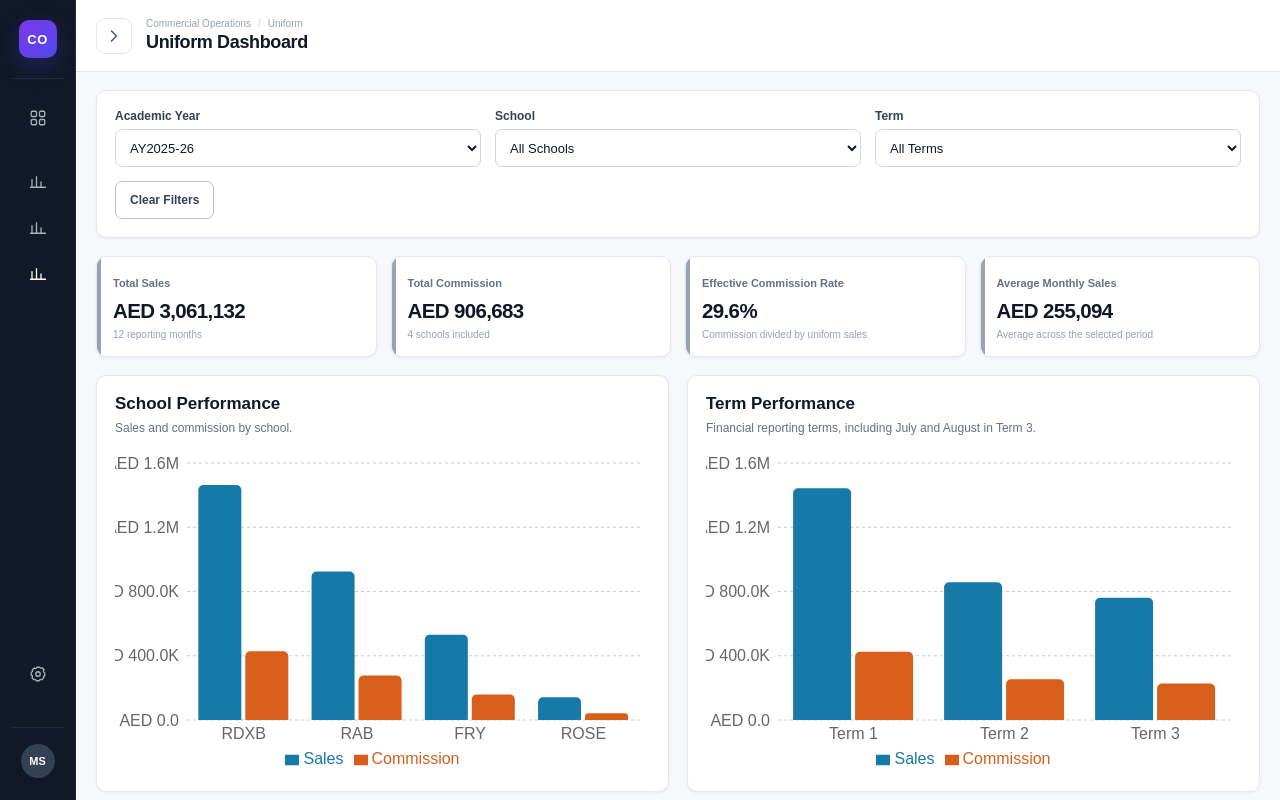
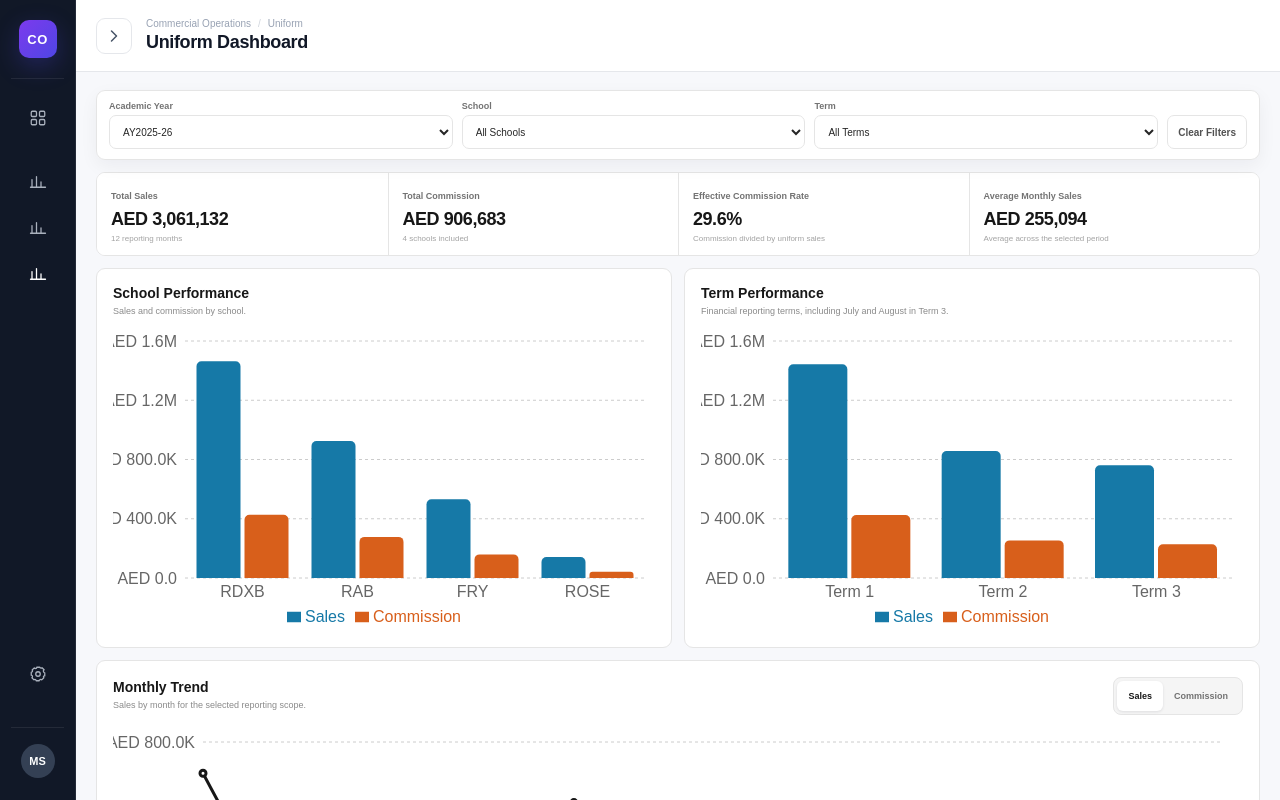
Before and after one commit to mo-seoudi/leasing, a React (Vite) app: page /uniform in a window 1280 px wide. Shown: the top 800 px of the page. Built offline with nearby package versions, Linux system fonts and the light colour scheme.

Commit message:
Update UniformDashboardPage.css

```diff
--- a/src/pages/uniform/UniformDashboardPage.css
+++ b/src/pages/uniform/UniformDashboardPage.css
@@ -309,3 +309,217 @@
   .uniform-line-chart { height: 300px; }
   .uniform-bar-chart { height: 285px; }
 }
+
+
+/* Modern SaaS alignment with Dashboard and Leasing */
+.uniform-dashboard-page {
+  max-width: 1500px;
+}
+
+.uniform-filter-card.uniform-sticky-filters {
+  position: sticky;
+  top: 64px;
+  z-index: 16;
+  margin-bottom: 12px;
+  padding: 10px 12px;
+  background: rgba(255, 255, 255, 0.96);
+  border-color: #e5e5e5;
+  border-radius: 9px;
+  box-shadow: 0 6px 18px rgba(17, 24, 39, 0.05);
+  backdrop-filter: blur(12px);
+}
+
+.uniform-filter-grid {
+  grid-template-columns:
+    repeat(3, minmax(150px, 1fr))
+    auto;
+  gap: 9px;
+  align-items: end;
+}
+
+.uniform-filter-grid label {
+  gap: 4px;
+}
+
+.uniform-filter-grid label > span {
+  color: #737373;
+  font-size: 9px;
+  font-weight: 650;
+}
+
+.uniform-filter-grid select {
+  min-height: 34px;
+  padding: 6px 9px;
+  border-color: #e5e5e5;
+  border-radius: 7px;
+  color: #262626;
+  font-size: 10px;
+}
+
+.uniform-filter-action {
+  display: flex;
+  align-items: flex-end;
+}
+
+.uniform-filter-action .uniform-secondary-button {
+  min-height: 34px;
+  padding: 6px 10px;
+  border-color: #e5e5e5;
+  border-radius: 7px;
+  color: #525252;
+  font-size: 10px;
+  white-space: nowrap;
+}
+
+.uniform-kpi-grid {
+  gap: 0;
+  margin-bottom: 12px;
+  overflow: hidden;
+  background: #ffffff;
+  border: 1px solid #e5e5e5;
+  border-radius: 9px;
+}
+
+.uniform-kpi-card {
+  min-height: 78px;
+  padding: 12px 14px;
+  border: 0;
+  border-left: 1px solid #e5e5e5;
+  border-radius: 0;
+  box-shadow: none;
+}
+
+.uniform-kpi-card:first-child {
+  border-left: 0;
+}
+
+.uniform-kpi-card::before {
+  display: none;
+}
+
+.uniform-kpi-card > span {
+  color: #737373;
+  font-size: 9px;
+  font-weight: 650;
+}
+
+.uniform-kpi-card strong {
+  margin-top: 6px;
+  color: #171717;
+  font-size: 18px;
+  font-weight: 700;
+  letter-spacing: -0.025em;
+}
+
+.uniform-kpi-card p {
+  margin-top: 4px;
+  color: #a3a3a3;
+  font-size: 8px;
+}
+
+.uniform-chart-card,
+.uniform-table-card {
+  margin-bottom: 12px;
+  padding: 16px;
+  border-color: #e5e5e5;
+  border-radius: 9px;
+  box-shadow: none;
+}
+
+.uniform-card-heading {
+  margin-bottom: 12px;
+}
+
+.uniform-card-heading h2 {
+  color: #171717;
+  font-size: 14px;
+  font-weight: 650;
+}
+
+.uniform-card-heading p {
+  margin-top: 4px;
+  color: #8a8a8a;
+  font-size: 9px;
+}
+
+.uniform-two-column-grid {
+  gap: 12px;
+}
+
+.uniform-bar-chart {
+  height: 300px;
+}
+
+.uniform-line-chart {
+  height: 320px;
+}
+
+.uniform-sales-line {
+  color: #171717;
+}
+
+.uniform-commission-line {
+  color: #7c3aed;
+}
+
+.uniform-metric-toggle {
+  border-color: #e5e5e5;
+  background: #f5f5f5;
+}
+
+.uniform-metric-toggle button {
+  color: #737373;
+  font-size: 9px;
+}
+
+.uniform-metric-toggle button.active {
+  color: #171717;
+}
+
+@media (max-width: 1100px) {
+  .uniform-kpi-grid {
+    grid-template-columns: repeat(2, minmax(0, 1fr));
+  }
+
+  .uniform-kpi-card:nth-child(odd) {
+    border-left: 0;
+  }
+
+  .uniform-kpi-card:nth-child(n + 3) {
+    border-top: 1px solid #e5e5e5;
+  }
+}
+
+@media (max-width: 800px) {
+  .uniform-filter-card.uniform-sticky-filters {
+    top: 58px;
+    overflow-x: auto;
+  }
+
+  .uniform-filter-grid {
+    min-width: 630px;
+    grid-template-columns:
+      repeat(3, minmax(160px, 1fr))
+      auto;
+  }
+
+  .uniform-filter-action .uniform-secondary-button {
+    width: auto;
+  }
+}
+
+@media (max-width: 560px) {
+  .uniform-kpi-grid {
+    grid-template-columns: 1fr;
+  }
+
+  .uniform-kpi-card,
+  .uniform-kpi-card:nth-child(odd) {
+    border-left: 0;
+    border-top: 1px solid #e5e5e5;
+  }
+
+  .uniform-kpi-card:first-child {
+    border-top: 0;
+  }
+}
```
